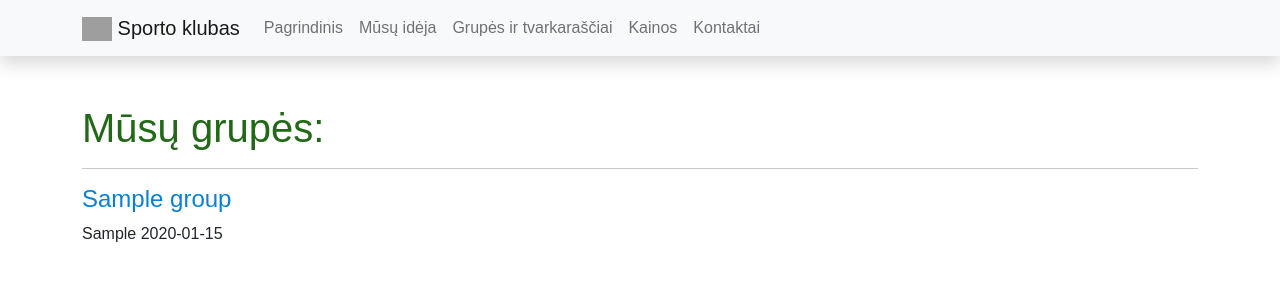
After one commit to Jaroslav-Pol/sportsclub, a Django app: page /fightclub/groups/ in a window 1280 px wide. The commit adds this page. Shown: the top 300 px of the page. Run offline with Django 3.2, Linux system fonts and the light colour scheme; tables that the repository leaves empty hold one stand-in row (values such as "Sample post"); grey boxes are pictures that could not be loaded.

Commit message:
Padaryta about, group ir groups puslapiai ir jų nuorodos pagal function based views

```diff
--- a/sportsclub/fightclub/static/fightclub/css/style.css
+++ b/sportsclub/fightclub/static/fightclub/css/style.css
@@ -3,3 +3,14 @@
   margin: 0;
   font-family: 'Ubuntu', sans-serif;
 }
+h1 {
+color: #216916;
+}
+
+h4 {
+color: #0681d4;
+}
+
+a {
+text-decoration: none;
+}
--- a/sportsclub/fightclub/templates/fightclub/base.html
+++ b/sportsclub/fightclub/templates/fightclub/base.html
@@ -33,16 +33,13 @@
                     <a class="nav-link" href="{% url 'index' %}">Pagrindinis</a>
                 </li>
                 <li class="nav-item">
-                    <a class="nav-link" href="">Mūsų idėja</a>
+                    <a class="nav-link" href="{% url 'about' %}">Mūsų idėja</a>
                 </li>
                 <li class="nav-item">
-                    <a class="nav-link" href="">Programa</a>
+                    <a class="nav-link" href="{% url 'groups' %}">Grupės ir tvarkaraščiai</a>
                 </li>
                 <li class="nav-item">
-                    <a class="nav-link" href="">Grafikas/Kainos</a>
-                </li>
-                <li class="nav-item">
-                    <a class="nav-link" href="">Galėrija</a>
+                    <a class="nav-link" href="">Kainos</a>
                 </li>
                 <li class="nav-item">
                     <a class="nav-link" href="">Kontaktai</a>
--- /dev/null
+++ b/sportsclub/fightclub/templates/fightclub/groups.html
@@ -0,0 +1,10 @@
+{% extends "fightclub/base.html" %}
+
+{% block content %}
+  <h1>Mūsų grupės:</h1>
+  <hr/>
+  {% for group in groups %}
+  <a class="link-primary" href="{% url 'group' group.id %}"><h4>{{ group.name }} </h4></a>
+    <p>{{ group.week_day }} {{ group.start_time }}</p>
+  {% endfor %}
+{% endblock %}>
--- a/sportsclub/fightclub/templates/fightclub/index.html
+++ b/sportsclub/fightclub/templates/fightclub/index.html
@@ -3,7 +3,7 @@
 {% block content %}
   <h1>Kovos klubas</h1>
   <p>Sveiki atvykę į sporto klubą!</p>
-  <p>Šiuo metu turime:</p>
+  <p>{{ text }}</p>
   <ul>
     <li><strong>Knygų:</strong> {{ text }}</li>
     <li><strong>Egzempliorių:</strong> </li>
--- a/sportsclub/fightclub/urls.py
+++ b/sportsclub/fightclub/urls.py
@@ -4,4 +4,7 @@ from . import views
 
 urlpatterns = [
     path('', views.index, name='index'),
+    path('about/', views.about, name='about'),
+    path('groups/', views.groups, name='groups'),
+    path('groups/<int:group_id>', views.group, name='group'),
 ]
--- a/sportsclub/fightclub/views.py
+++ b/sportsclub/fightclub/views.py
@@ -1,10 +1,25 @@
-from django.shortcuts import render
+from django.shortcuts import render, get_object_or_404
 from django.http import HttpResponse
 from .models import Membership, UserMembership, Group
+import this
 
 def index(request):
     text = "Labas baigiamasais darbas"
-    context = {text, }
-    return render(request, 'fightclub/index.html')
+    context = {
+        'text': text,
+    }
+    return render(request, 'fightclub/index.html', context=context)
 
-# Create your views here.
+def about(request):
+    return render(request, 'fightclub/about.html')
+
+def groups(request):
+    groups = Group.objects.all()
+    context = {
+        'groups': groups,
+    }
+    return render(request, 'fightclub/groups.html', context=context)
+
+def group(request, group_id):
+    single_group = get_object_or_404(Group, pk=group_id)
+    return render(request, 'fightclub/group.html', {'group': single_group})
```
Also changed, not shown: sportsclub/fightclub/templates/fightclub/about.html (added, +7 -0 lines), sportsclub/fightclub/templates/fightclub/group.html (added, +12 -0 lines).
